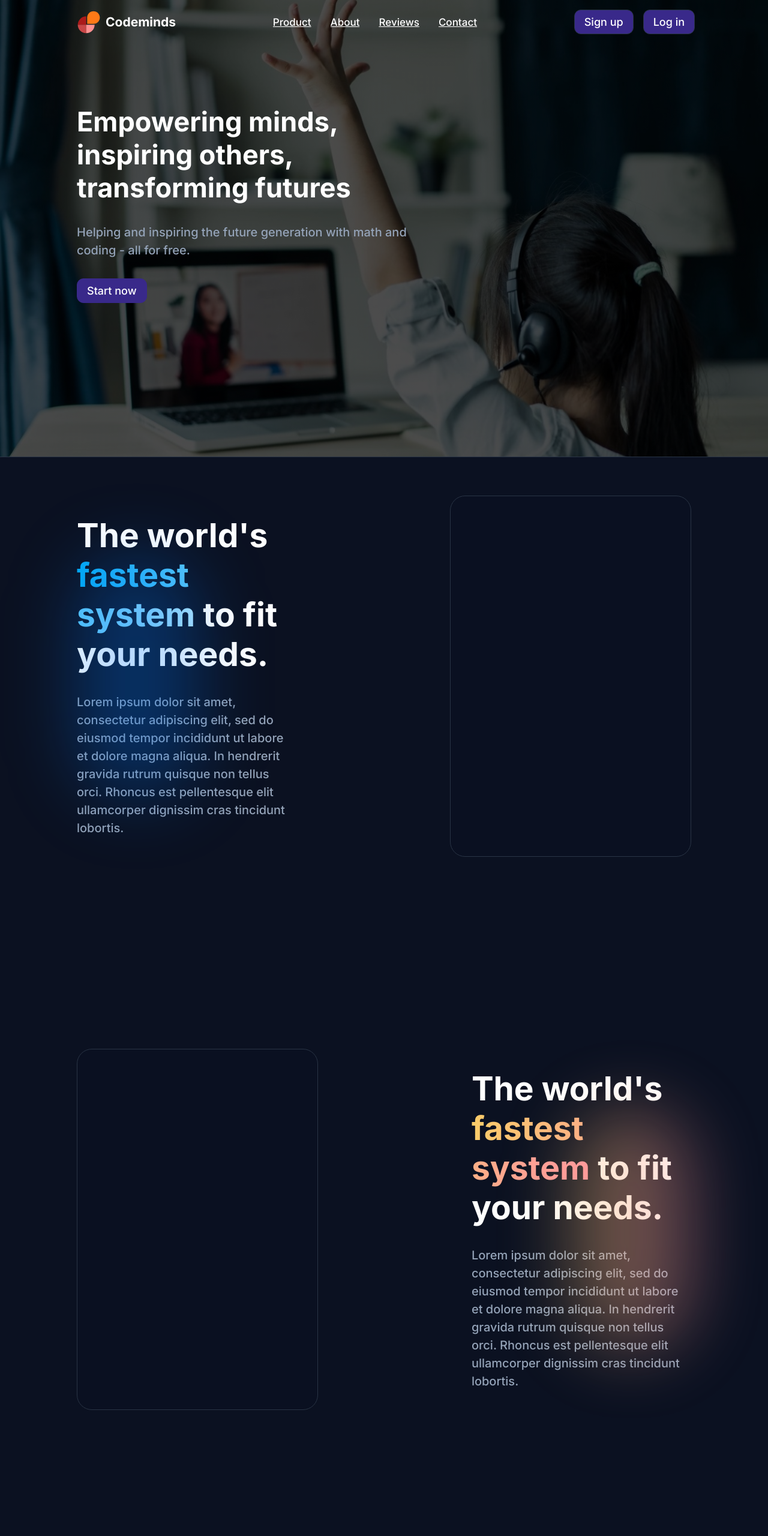
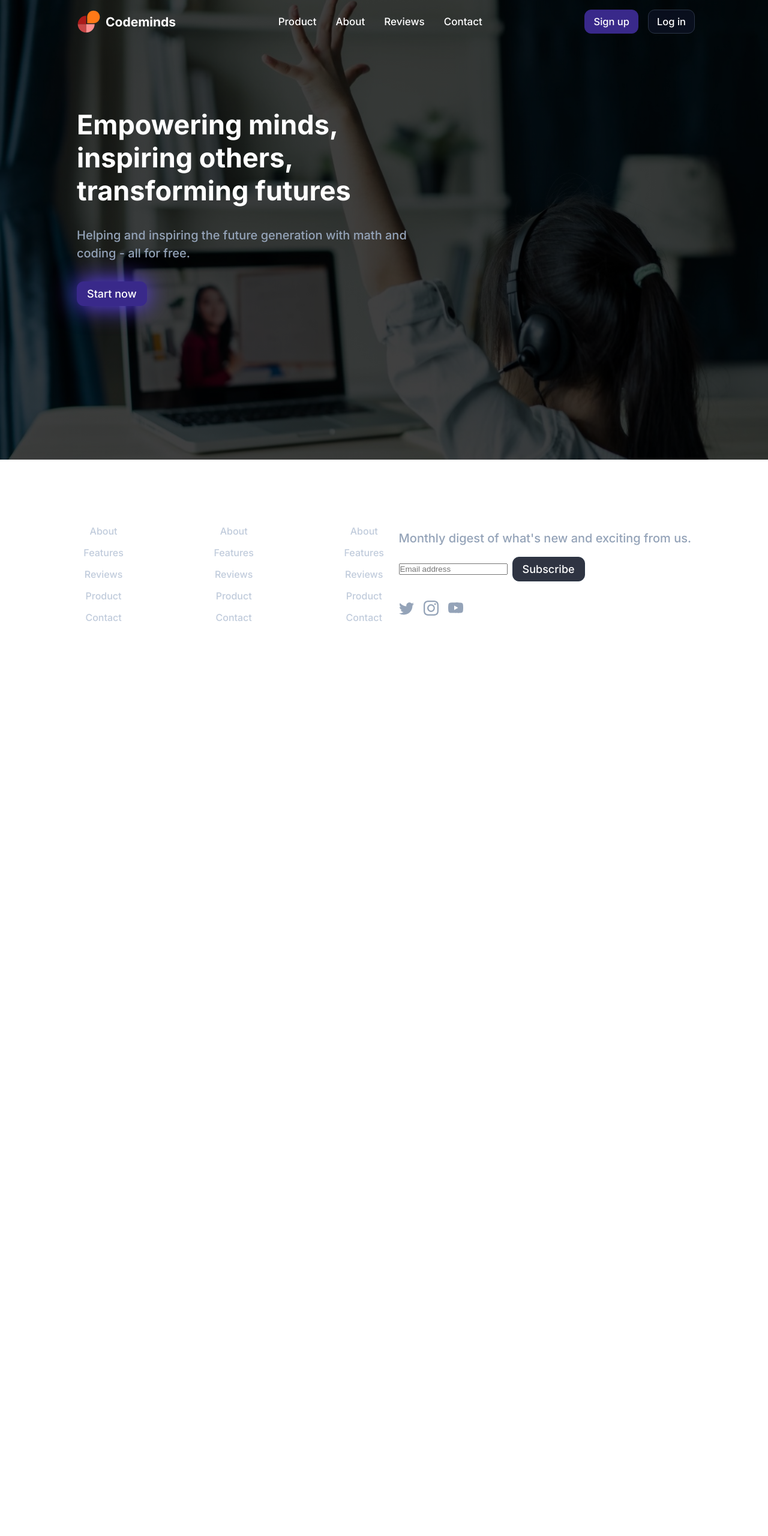
Before and after one commit to clementhart999/clementhart999.github.io, a plain HTML site: page templates/index.html in a window 1280 px wide. Shown: the top 2560 px of the page at 60% size. After the commit the page ends 1295 px from the top, so only its background shows below. Drawn offline with nearby package versions, Linux system fonts and the light colour scheme; files that its build step writes are made by us from their sources; files whose address does not match are found by name.

Commit message:
Website redesign

```diff
--- a/static/css/style.css
+++ b/static/css/style.css
@@ -23,20 +23,20 @@ section {
 }
 
 section.main {
-  background: linear-gradient( rgba(0, 0, 0, 0.7), rgba(0, 0, 0, 0.7)), url("/static/bg.jpg") no-repeat center center;
+  background: linear-gradient( rgba(0, 0, 0, 0.75), rgba(0, 0, 0, 0.75)), url("/static/bg.jpg") no-repeat center center;
   background-size: cover;
   padding-top: 64px;
 }
 
 section.landing {
-  padding-top: 175px;
+  padding-top: 180px;
 }
 
 section.landing * {
   max-width: 600px;
 }
 
-section.feature {
+section.primary {
   background: rgb(11,17,33);
 }
 
@@ -60,22 +60,25 @@ nav {
   transition: 1s, border-bottom 0.25s, backdrop-filter 0s, -webkit-backdrop-filter 0s;
 }
 
+nav#navbar {
+  padding: 16px 128px;
+}
+
 nav#navbar a {
   font-size: 17px;
   color: white;
+  text-decoration: none;
 }
 
-nav#navbar {
-  padding: 16px 128px;
+nav#navbar button {
+  font-size: 16.5px;
+  padding: 9px 14px;
+  border-width: 1px;
 }
 
 nav#navbar #title {
   font-size: 21px;
   font-weight: bold;
-}
-
-nav#navbar input[type="text"] {
-  padding: 8px 10px;
 }
 
 nav#navbar a#bar {
@@ -192,102 +195,42 @@ h6 {
 }
 
 p {
-  font-family: Inter;
   font-size: 20px;
   color: #94a3b8;
   line-height: 1.5;
 }
 
+a {
+  color: #c1ccdc;
+  transition: 0.3s;
+  text-decoration: none;
+}
+
 button {
   font-family: Inter;
-  cursor: pointer;
+  background-color: #39298A;
+  color: white;
   font-size: 18px;
   font-weight: 500;
   width: fit-content;
   padding: 9px 16px;
   border-radius: 11px;
-  border: 1px solid transparent;
+  border: 1.5px solid #39298A;
   transition: 0.3s;
-  background-color: #39298A;
-  color: white;
-  border-color: #293445;
+  cursor: pointer;
+}
+
+button:hover {
+  border-color: #5239CC;
+}
+
+button:active {
+  border-color: #795EFF;
 }
 
 button.secondary {
-  background: #39298A;
-  border: 1.5px solid #39298A;
-}
-
-button.secondary:hover {
-  border-color: #5239CC;
-}
-
-button.secondary:active {
-  border-color: #795EFF;
-}
-
-.card {
-  background: rgba(11,17,33,0.8);
-  border: 1px solid #293445;
-  border-radius: 25px;
-  width: 100%;
-  height: 600px;
-}
-
-section.feature .card {
-  width: 80%;
-}
-
-.accent-purple {
-  color: #A694FF;
-  text-shadow: 0 0 25px #795EFF;
-}
-
-.accent-green {
-  background: linear-gradient(90deg, #a8ffb5, #40a04e);
-  -webkit-background-clip: text;
-	-webkit-text-fill-color: transparent;
-}
-
-.accent-blue {
-  background: linear-gradient(90deg, #01A9F4, #B5E8FF);
-	-webkit-background-clip: text;
-	-webkit-text-fill-color: transparent;
-}
-
-.accent-sunset {
-  background: linear-gradient(90deg, #FACC69, #FF91A5);
-	-webkit-background-clip: text;
-	-webkit-text-fill-color: transparent;
-}
-
-.shadow-blue {
-  position: absolute;
-  width: 200px;
-  height: 400px;
-  border-radius: 200px;
-  filter: blur(60px);
-  background: rgba(0, 122, 255, 0.3);
-}
-
-.shadow-sunset {
-  position: absolute;
-  width: 200px;
-  height: 400px;
-  border-radius: 200px;
-  filter: blur(60px);
-  background: linear-gradient(90deg, #FACC69, #FF91A5);
-  opacity: 0.4;
-}
-
-.shadow-green {
-  position: absolute;
-  width: 200px;
-  height: 400px;
-  border-radius: 200px;
-  filter: blur(60px);
-  background: #349442;
-  opacity: 0.4;
+  background-color: rgba(11,17,33,0.85);
+  border-color: #293445;
 }
 
 @media (max-width: 1200px) {
--- a/templates/index.html
+++ b/templates/index.html
@@ -22,7 +22,7 @@
 		  </div>
       <div class="flex gap-16">
         <button>Sign up</button>
-        <button>Log in</button>
+        <button class="secondary">Log in</button>
         <a onclick="nav();" id="bar">
           <svg xmlns="http://www.w3.org/2000/svg" width="25" height="25" fill="white" class="bi bi-list" viewBox="0 0 16 16" id="bar">
   <path fill-rule="evenodd" d="M2.5 12a.5.5 0 0 1 .5-.5h10a.5.5 0 0 1 0 1H3a.5.5 0 0 1-.5-.5zm0-4a.5.5 0 0 1 .5-.5h10a.5.5 0 0 1 0 1H3a.5.5 0 0 1-.5-.5zm0-4a.5.5 0 0 1 .5-.5h10a.5.5 0 0 1 0 1H3a.5.5 0 0 1-.5-.5z"/>
@@ -33,31 +33,7 @@
     <section class="flex col left gap-32 main landing">
       <h2>Empowering minds, inspiring others, transforming futures</h2>
       <p>Helping and inspiring the future generation with math and coding - all for free.</p>
-      <button class="secondary">Start now</button>
-    </section>
-    <section class="flex row space-between gap-256 feature" id="feature" style="border-top: 1.5px solid #293445;">
-      <span class="shadow-blue"></span>
-      <div class="flex col left gap-32">
-        <h1 style="max-width: 750px;">The world's <span class="accent-blue">fastest system</span> to fit your needs.</h1>
-        <p style="max-width: 700px;">Lorem ipsum dolor sit amet, consectetur adipiscing elit, sed do eiusmod tempor incididunt ut labore et dolore magna aliqua. In hendrerit gravida rutrum quisque non tellus orci. Rhoncus est pellentesque elit ullamcorper dignissim cras tincidunt lobortis.</p>
-      </div>
-      <div class="card"></div>
-    </section>
-    <section class="flex row-reverse space-between gap-256 feature" id="feature">
-      <span class="shadow-sunset"></span>
-      <div class="flex col left gap-32">
-        <h1 style="max-width: 750px;">The world's <span class="accent-sunset">fastest system</span> to fit your needs.</h1>
-        <p style="max-width: 700px;">Lorem ipsum dolor sit amet, consectetur adipiscing elit, sed do eiusmod tempor incididunt ut labore et dolore magna aliqua. In hendrerit gravida rutrum quisque non tellus orci. Rhoncus est pellentesque elit ullamcorper dignissim cras tincidunt lobortis.</p>
-      </div>
-      <div class="card"></div>
-    </section>
-    <section class="flex row space-between gap-256 feature" id="feature" style="border-bottom: 1.5px solid #293445;">
-      <span class="shadow-green"></span>
-      <div class="flex col left gap-32">
-        <h1 style="max-width: 750px;">The world's <span class="accent-green">fastest system</span> to fit your needs.</h1>
-        <p style="max-width: 700px;">Lorem ipsum dolor sit amet, consectetur adipiscing elit, sed do eiusmod tempor incididunt ut labore et dolore magna aliqua. In hendrerit gravida rutrum quisque non tellus orci. Rhoncus est pellentesque elit ullamcorper dignissim cras tincidunt lobortis.</p>
-      </div>
-      <div class="card"></div>
+      <button style="box-shadow:0px 0px 40px 1px #6344ff;">Start now</button>
     </section>
     <section class="secondary border-top">
       <div class="flex space-between left" id="footer">
```
